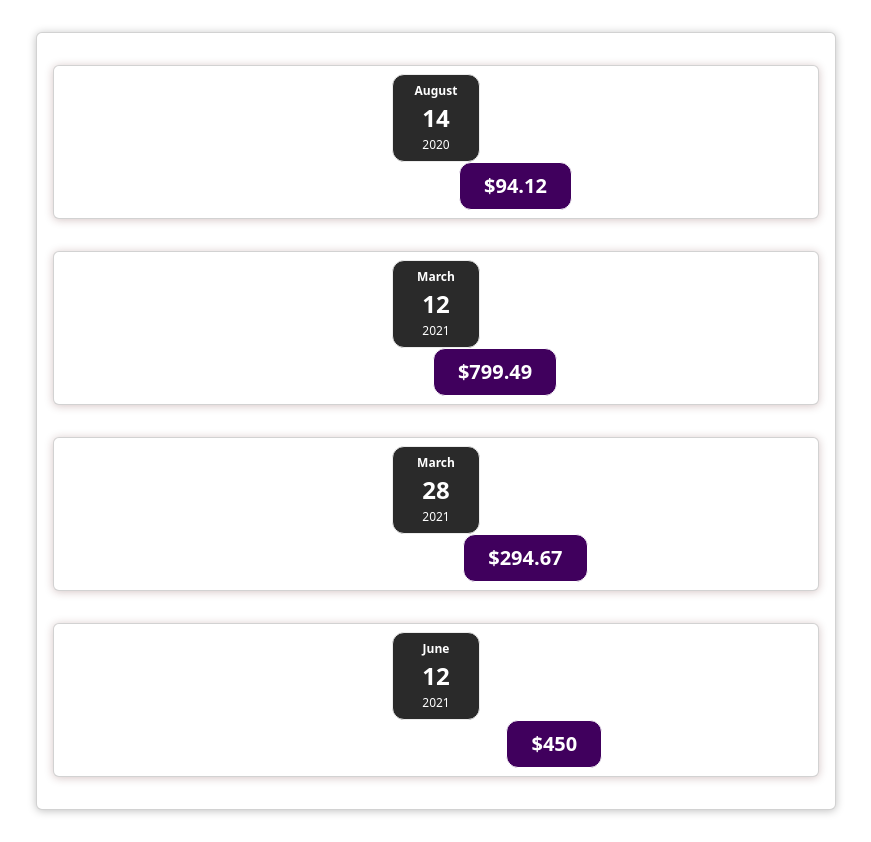
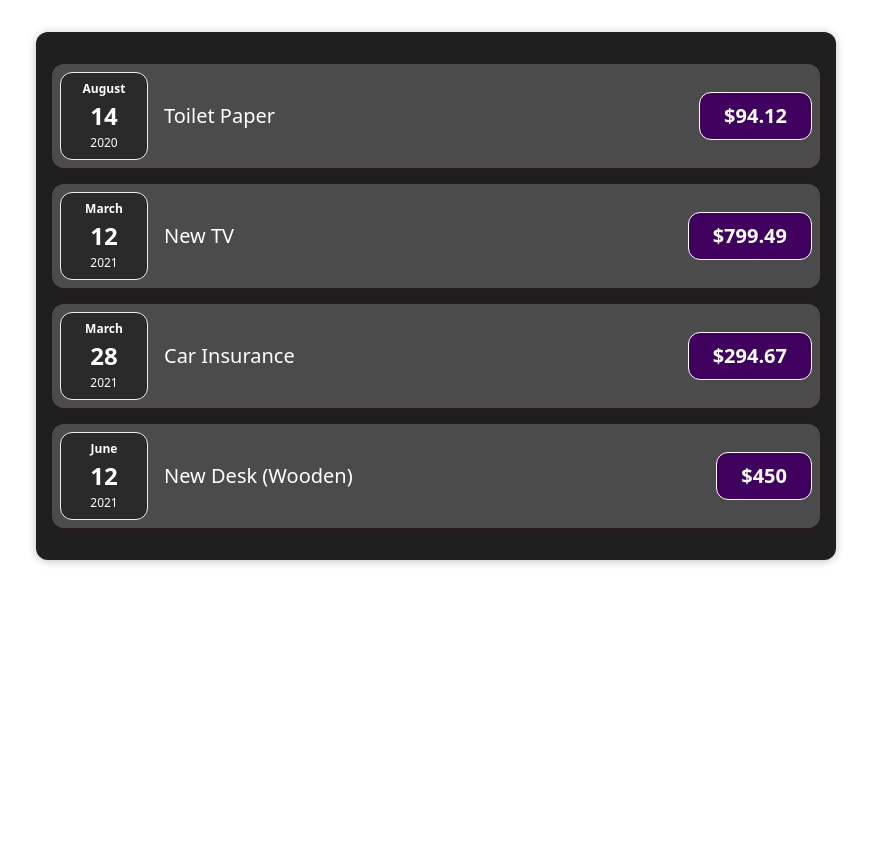
Before and after one commit to amu3dev/01, a React (Create React App) app: page / in a window 1280 px wide. Shown: the whole page, without its empty margins (204-1075 px from the left). After the commit the page ends 800 px from the top, so only its background shows below. Built offline with nearby package versions, Linux system fonts and the light colour scheme.

Commit message:
Modified card to u3_card to avoid Bootstrap confilicts.

```diff
--- a/src/components/UI/Card.jsx
+++ b/src/components/UI/Card.jsx
@@ -4,7 +4,7 @@ import "./card.css";
 const Card = (props) => {
   const classes = props.className;
   console.log(classes);
-  return <div className={"card " + classes}>{props.children}</div>;
+  return <div className={"u3_card " + classes}>{props.children}</div>;
 };
 
 export default Card;
--- a/src/components/UI/card.css
+++ b/src/components/UI/card.css
@@ -1,4 +1,4 @@
-.card{
+.u3_card{
         border-radius: 12px;
         box-shadow: 0 1px 8px rgba(86, 25, 25, 0.25);
 }
```
